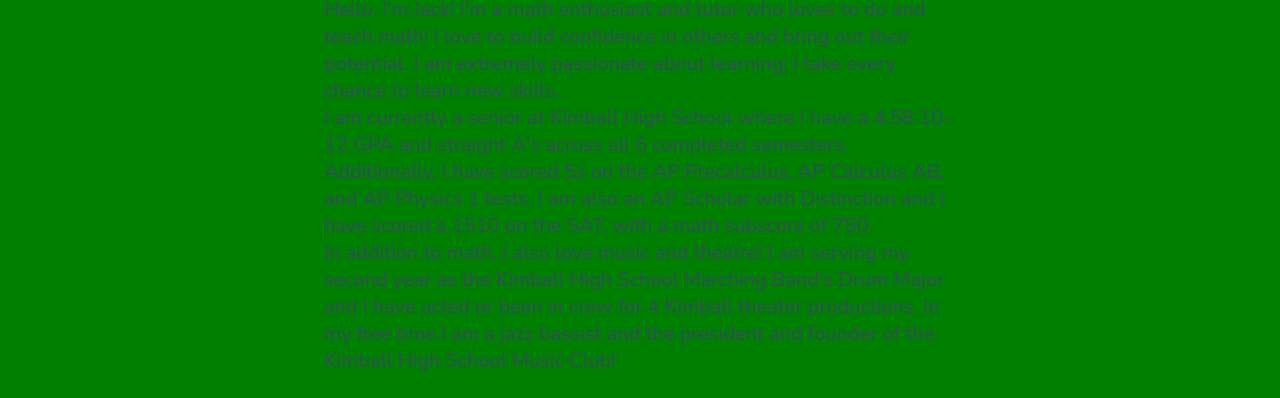
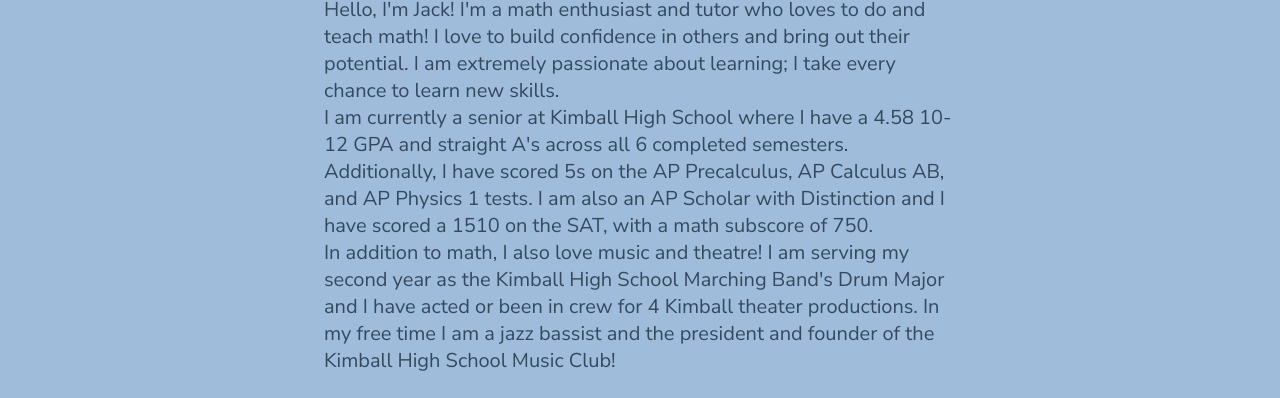
Before and after one commit to JackPytlik/Tutoring, a plain HTML site: page index.html in a window 1280 px wide. Shown: the part 188-586 px from the top of the page. Drawn offline with Linux system fonts and the light colour scheme.

Commit message:
Update tutoring.css

```diff
--- a/tutoring.css
+++ b/tutoring.css
@@ -1,5 +1,5 @@
 body {
-    background-color: green;
+    background-color: #9fbddb;
 }
 #topbar {
     background:#82a3c2;
```
